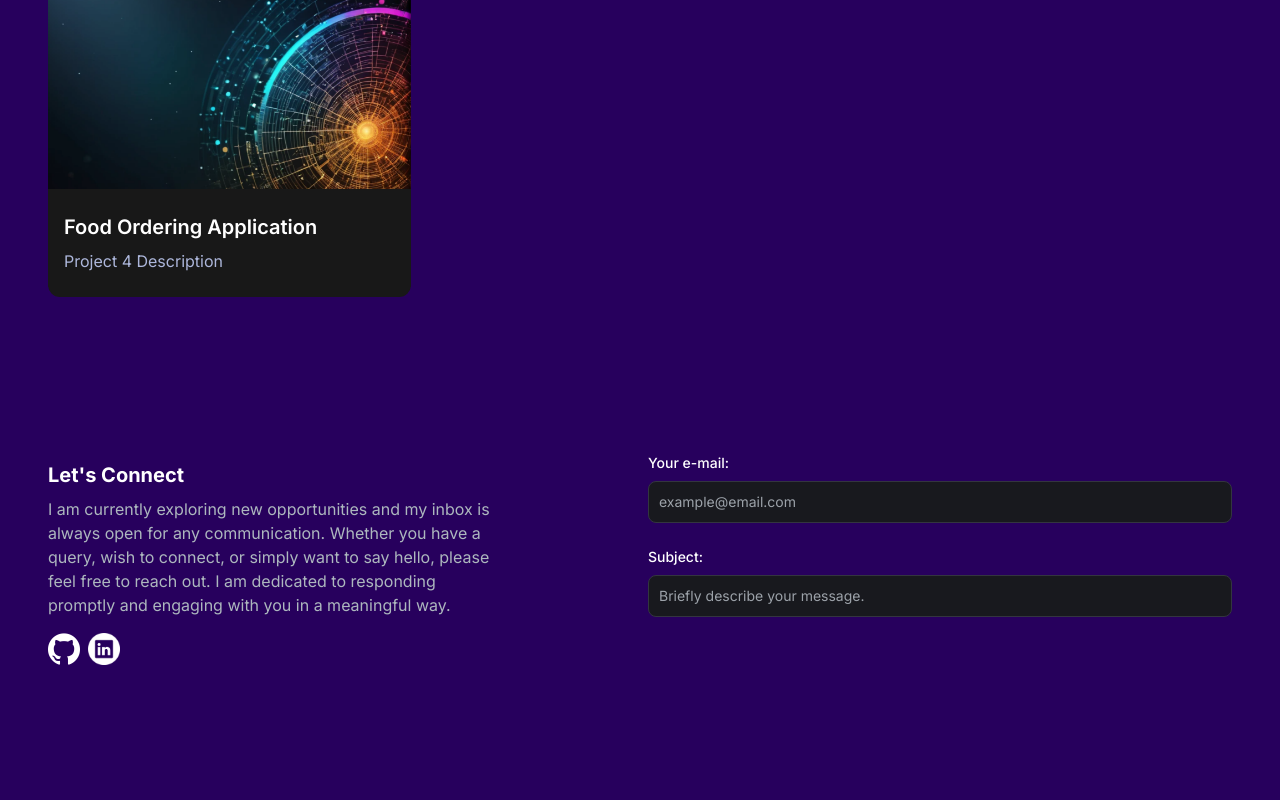
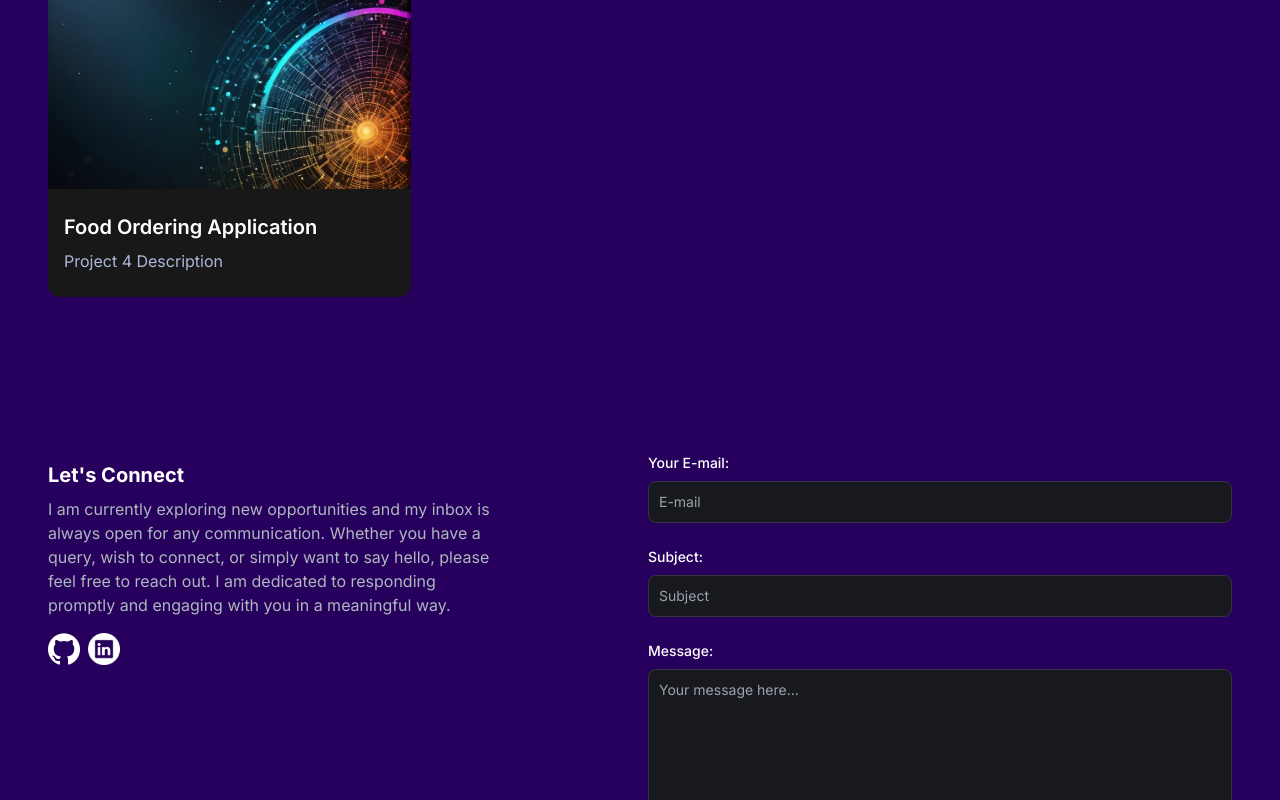
Before and after one commit to DavidAdam1323/my_portfolio_project, a Next.js app: page / in a window 1280 px wide. Shown: the part 2000-2800 px from the top of the page. Built offline with nearby package versions, Linux system fonts and the light colour scheme.

Commit message:
building form, in progress with eaml, subject, message input field areas

```diff
--- a/src/app/components/EmailSection.jsx
+++ b/src/app/components/EmailSection.jsx
@@ -35,14 +35,14 @@ const EmailSection = () => {
               htmlFor="email"
               className="text-white block mb-2 text-sm font-medium"
             >
-              Your e-mail:
+              Your E-mail:
             </label>
             <input
               type="email"
               id="email"
               required
               className="bg-[#18191E] border border-[#33353F] placeholder-[#9CA2A9] text-gray-100 text-sm rounded-lg block w-full p-2.5"
-              placeholder="example@email.com"
+              placeholder="E-mail"
             />
           </div>
           <div className="mb-6">
@@ -57,8 +57,24 @@ const EmailSection = () => {
               id="subject"
               required
               className="bg-[#18191E] border border-[#33353F] placeholder-[#9CA2A9] text-gray-100 text-sm rounded-lg block w-full p-2.5"
-              placeholder="Briefly describe your message."
+              placeholder="Subject"
             />
+          </div>
+          <div className="mb-6">
+            <label
+              htmlFor="message"
+              className="text-white block text-sm mb-2 font-medium"
+            >
+              Message:
+            </label>
+            <textarea
+              name="message"
+              id="message"
+              className="bg-[#18191E] border border-[#33353F] placeholder-[#9CA2A9] text-gray-100 text-sm rounded-lg block w-full p-2.5"
+              placeholder="Your message here..."
+              cols="30"
+              rows="10"
+            ></textarea>
           </div>
         </form>
       </div>
```
